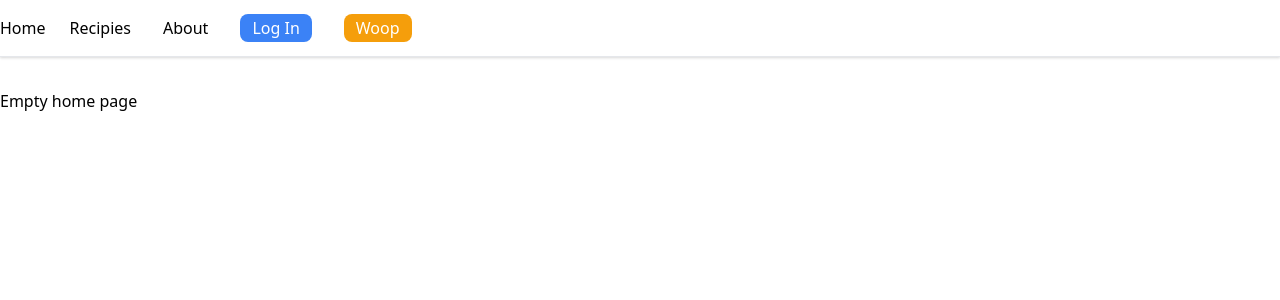
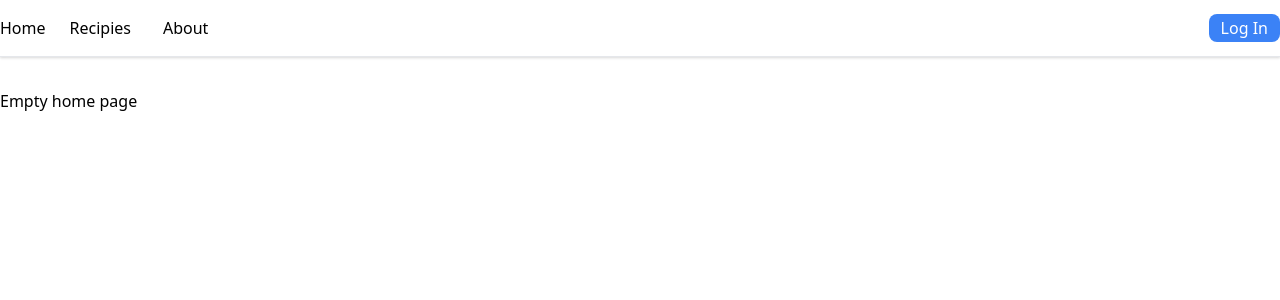
Before and after one commit to kairix-gh/recipiebook, a Vue app: page / in a window 1280 px wide. Shown: the top 300 px of the page. Built offline with nearby package versions, Linux system fonts and the light colour scheme.

Commit message:
- Right align user info and log in/out buttons in desktop menu

```diff
--- a/src/components/Menu.vue
+++ b/src/components/Menu.vue
@@ -39,7 +39,8 @@
             </div>
 
             <!-- Desktop Menu -->
-            <div class="hidden md:flex items-center ">
+            <div class="hidden md:flex items-center justify-between ">
+                <div>
                     <router-link :to="{ name: 'Home' }" class="group py-2">
                         <span class="border-b-2 border-white group-hover:border-blue-500 transition-all duration-300 ease-in-out">Home</span>
                     </router-link>
@@ -56,19 +57,18 @@
                             </router-link>
                         </li>
 
-                    <li class="group self-center">
+                    </ul>
+                </div>
+
+                <div class="self-center">
                     <div v-if="currentAccount" class="flex items-center space-x-6">
                         <p v-if="currentAccount">{{ currentAccount.name }}</p>
-                            <button @click="SignOut" class="px-3 py-0.5 rounded-lg bg-blue-500 text-white group-hover:bg-blue-800">Log Out</button>
+                        <button @click="SignOut" class="px-3 py-0.5 rounded-lg bg-blue-500 text-white hover:bg-blue-800">Log Out</button>
                     </div>
                     <div v-else>
-                            <button @click="SignIn" class="px-3 py-0.5 rounded-lg bg-blue-500 text-white group-hover:bg-blue-800">Log In</button>
+                        <button @click="SignIn" class="px-3 py-0.5 rounded-lg bg-blue-500 text-white hover:bg-blue-800">Log In</button>
                     </div>
-                    </li>
-
-                    <button @click="test" class="px-3 self-center py-0.5 rounded-lg bg-yellow-500 text-white hover:bg-yellow-800">Woop</button>
-                </ul>
-
+                </div>
             </div>
         </div>
     </Popover>
```
Lines whose indentation alone changed are shown as unchanged.
